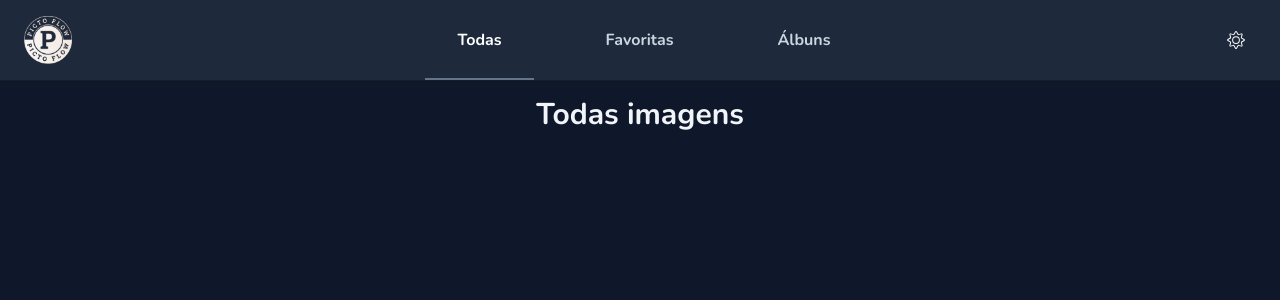
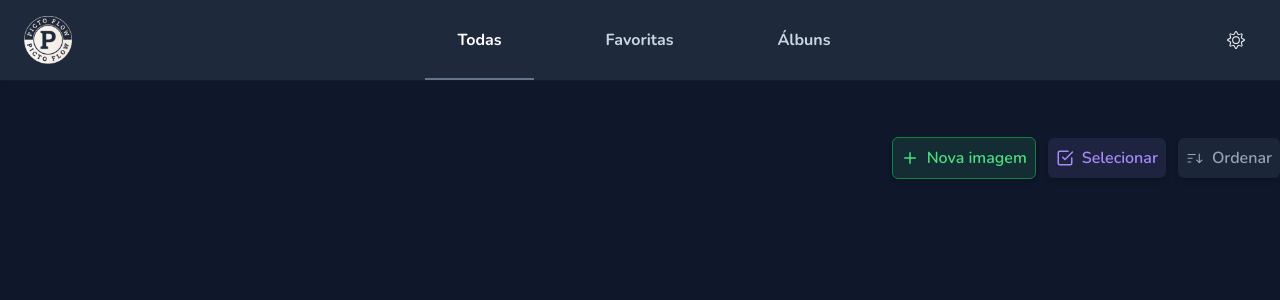
Before and after one commit to matheusribas/gallery, a React (Vite) app: page / in a window 1280 px wide. Shown: the top 300 px of the page. Built offline with nearby package versions, Linux system fonts and the light colour scheme.

Commit message:
feat: creation of sort in Home

```diff
--- a/package.json
+++ b/package.json
@@ -10,6 +10,7 @@
     "preview": "vite preview"
   },
   "dependencies": {
+    "@radix-ui/react-dropdown-menu": "^2.0.6",
     "localforage": "^1.10.0",
     "match-sorter": "^6.3.4",
     "react": "^18.2.0",
--- /dev/null
+++ b/src/components/ButtonSort.tsx
@@ -0,0 +1,96 @@
+import * as DropdownMenu from '@radix-ui/react-dropdown-menu';
+import { GoSortDesc } from 'react-icons/go';
+import { SortType } from '../context/Sort';
+import { useSort } from '../hooks/useSort';
+import { classNames } from '../utils/classNames';
+
+export function ButtonSort() {
+  const { sort, onChangeSort } = useSort()
+
+  function handleSelectedSort(sortSelected: SortType) {
+    if (sort?.field === sortSelected?.field && sort?.order === sortSelected?.order) {
+      onChangeSort({})
+      return
+    }
+
+    onChangeSort(sortSelected)
+  }
+
+  return (
+    <DropdownMenu.Root>
+      <DropdownMenu.Trigger asChild>
+        <button
+          className="flex items-center gap-2 font-semibold shadow-md dark:bg-slate-400/10 dark:text-slate-400 bg-slate-600/10 text-slate-900 dark:hover:bg-slate-400 dark:hover:text-black hover:bg-slate-400 hover:text-black rounded-md p-2 transition duration-200 hover:-translate-y-1"
+        >
+          <GoSortDesc size={18} /> <span>Ordenar</span>
+        </button>
+      </DropdownMenu.Trigger>
+      <DropdownMenu.Content
+        className="dark:bg-slate-400/10 bg-slate-500/10 rounded-md overflow-hidden min-w-60"
+        sideOffset={8}
+        align="end"
+      >
+        <DropdownMenu.Item
+          onSelect={() =>
+            handleSelectedSort({
+              field: 'size',
+              order: 'ASC'
+            })
+          }
+          className={classNames(
+            (sort?.field === 'size' && sort?.order === 'ASC') ? "dark:bg-slate-300/10 bg-slate-700/10" : '',
+            "outline-none flex justify-between dark:hover:bg-slate-300/10 hover:bg-slate-700/10 dark:text-slate-100 text-slate-900 py-2 px-3 border-b border-black/5"
+          )}
+          role='button'
+        >
+          Tamanho em MB <span className="text-slate-400">crescente</span>
+        </DropdownMenu.Item>
+        <DropdownMenu.Item
+          onSelect={() =>
+            handleSelectedSort({
+              field: 'size',
+              order: 'DESC'
+            })
+          }
+          className={classNames(
+            (sort?.field === 'size' && sort?.order === 'DESC') ? "dark:bg-slate-300/10 bg-slate-700/10" : '',
+            "outline-none flex justify-between dark:hover:bg-slate-300/10 hover:bg-slate-700/10 dark:text-slate-100 text-slate-900 py-2 px-3 border-b border-black/5"
+          )}
+          role='button'
+        >
+          Tamanho em MB <span className="text-slate-400">decrescente</span>
+        </DropdownMenu.Item>
+        <DropdownMenu.Item
+          onSelect={() =>
+            handleSelectedSort({
+              field: 'created_at',
+              order: 'ASC'
+            })
+          }
+          className={classNames(
+            (sort?.field === 'created_at' && sort?.order === 'ASC') ? "dark:bg-slate-300/10 bg-slate-700/10" : '',
+            "outline-none flex justify-between dark:hover:bg-slate-300/10 hover:bg-slate-700/10 dark:text-slate-100 text-slate-900 py-2 px-3 border-b border-black/5"
+          )}
+          role='button'
+        >
+          Data de criação <span className="text-slate-400">crescente</span>
+        </DropdownMenu.Item>
+        <DropdownMenu.Item
+          onSelect={() =>
+            handleSelectedSort({
+              field: 'created_at',
+              order: 'DESC'
+            })
+          }
+          className={classNames(
+            (sort?.field === 'created_at' && sort?.order === 'DESC') ? "dark:bg-slate-300/10 bg-slate-700/10" : '',
+            "outline-none flex justify-between dark:hover:bg-slate-300/10 hover:bg-slate-700/10 dark:text-slate-100 text-slate-900 py-2 px-3 border-b border-black/5"
+          )}
+          role='button'
+        >
+          Data de criação <span className="text-slate-400">decrescente</span>
+        </DropdownMenu.Item>
+      </DropdownMenu.Content>
+    </DropdownMenu.Root>
+  )
+}
--- /dev/null
+++ b/src/context/Sort.tsx
@@ -0,0 +1,31 @@
+import { ReactNode, createContext, useState } from "react";
+
+export interface SortType {
+  field?: 'size' | 'created_at',
+  order?: 'ASC' | 'DESC'
+}
+
+export interface SortContextType {
+  sort: SortType,
+  onChangeSort: (sort: SortType) => void
+}
+
+interface SortProvider {
+  children: ReactNode
+}
+
+export const SortContext = createContext<SortContextType | undefined>(undefined);
+
+export function SortProvider({ children }: SortProvider) {
+  const [sort, setSort] = useState<SortType>({})
+
+  function onChangeSort(sort: SortType) {
+    setSort(sort)
+  }
+
+  return (
+    <SortContext.Provider value={{sort, onChangeSort}}>
+      {children}
+    </SortContext.Provider>
+  )
+}
--- /dev/null
+++ b/src/hooks/useSort.tsx
@@ -0,0 +1,12 @@
+import { useContext } from "react";
+import { SortContext, SortContextType } from "../context/Sort";
+
+export function useSort(): SortContextType {
+  const context = useContext(SortContext);
+
+  if (!context) {
+    throw new Error('useSort deve ser usado dentro de um SortProvider');
+  }
+
+  return context;
+}
--- a/src/pages/Home.tsx
+++ b/src/pages/Home.tsx
@@ -1,9 +1,25 @@
+import { LuCheckSquare, LuPlus } from "react-icons/lu";
+import { ButtonSort } from '../components/ButtonSort';
+
 export function Home() {
+
   return (
-    <div className="flex justify-center">
-      <h1 className="text-3xl font-bold">
-        Todas imagens
-      </h1>
+    <div className="w-full mt-14">
+      <div className="w-full flex items-center justify-end gap-3">
+        <button
+          className="flex items-center gap-2 font-semibold shadow-md border dark:border-green-700 border-green-400 dark:bg-green-400/10 dark:text-green-400 bg-green-600/10 text-green-900 dark:hover:bg-green-500 dark:hover:text-white hover:bg-green-400 hover:text-black rounded-md p-2 transition duration-200 hover:-translate-y-1"
+        >
+          <LuPlus size={18} /> Nova imagem
+        </button>
+        <button
+          className="flex items-center gap-2 font-semibold shadow-md dark:bg-violet-400/10 dark:text-violet-400 bg-violet-600/10 text-violet-900 dark:hover:bg-violet-400 dark:hover:text-black hover:bg-violet-400 hover:text-black rounded-md p-2 transition duration-200 hover:-translate-y-1"
+        >
+          <LuCheckSquare size={18} /> <span>Selecionar</span>
+        </button>
+        <ButtonSort />
+      </div>
+      <div className="w-full flex justify-center mt-14">
+      </div>
     </div>
   )
 }
--- a/src/routes.tsx
+++ b/src/routes.tsx
@@ -1,5 +1,6 @@
 import { Routes, Route } from "react-router-dom";
 
+import { SortProvider } from "./context/Sort";
 import { Wrapper } from "./components/Wrapper";
 import { Home } from "./pages/Home";
 import { Favorites } from "./pages/Favorites";
@@ -9,7 +10,11 @@ export function RoutesProvider() {
   return (
     <Routes>
       <Route path="/" element={<Wrapper />}>
-        <Route index element={<Home />} />
+          <Route index element={
+            <SortProvider>
+              <Home />
+            </SortProvider>
+          } />
         <Route path="favorites" element={<Favorites />} />
         <Route path="albums" element={<Albums />} />
       </Route>
```
Also changed, not shown: 1 other file (tests, documents, lock files or other folders).
